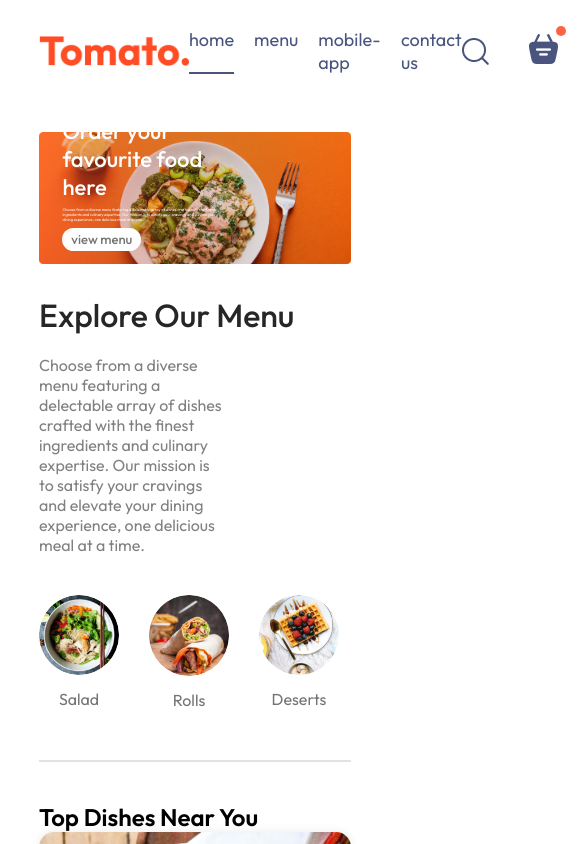
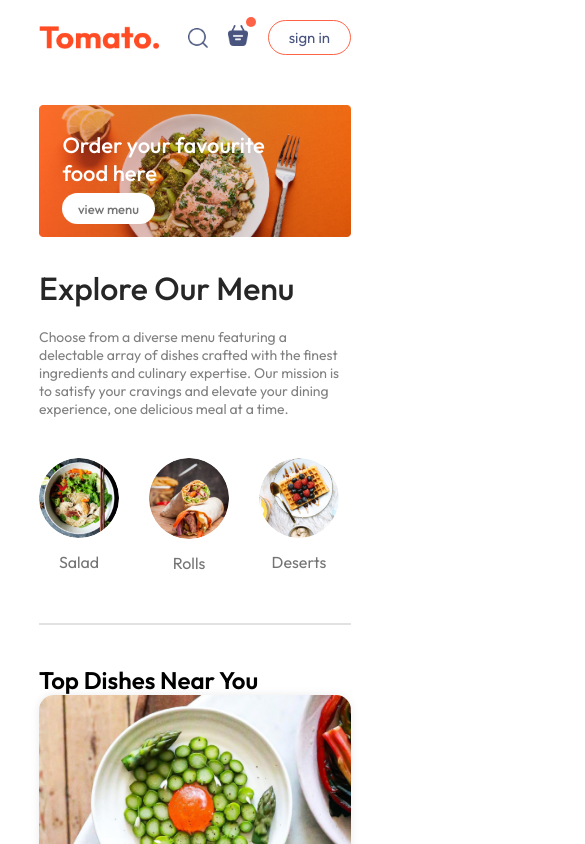
Before and after one commit to njirenjeri/food-del, a React (Vite) app in the folder frontend/: page / in a window 390 px wide. Shown: the top 844 px of the page, 585 px wide, since content can reach past the window. Built offline with nearby package versions, Linux system fonts and the light colour scheme.

Commit message:
responsiveness

```diff
--- /dev/null
+++ b/frontend/src/components/AppDownload/AppDownload.css
@@ -0,0 +1,25 @@
+.app-download{
+    margin: auto auto;
+    margin-top: 100px;
+    font-size: max(3vw, 20px);
+    text-align: center;
+    font-weight: 500;
+}
+
+.app-download-platforms{
+    display: flex;
+    justify-content: center;
+    gap: max(2vw, 10px);
+    margin-top: 40px;
+}
+
+.app-download-platforms img{
+    width: max(30vw, 120px);
+    max-width: 180px;
+    transition: 0.5s;
+    cursor: pointer;
+}
+
+.app-download-platforms img:hover{
+    transform: scale(1.05);
+}
--- /dev/null
+++ b/frontend/src/components/AppDownload/AppDownload.jsx
@@ -0,0 +1,17 @@
+import React from 'react'
+import './AppDownload.css'
+import {assets} from '../../assets/frontend_assets/assets'
+
+const AppDownload = () => {
+  return (
+    <div className='app-download' id='app-download'>
+      <p>For Better Experience Download <br /> Tomato App</p>
+      <div className="app-download-platforms">
+        <img src={assets.play_store} alt="" />
+        <img src={assets.app_store} alt="" />
+      </div>
+    </div>
+  )
+}
+
+export default AppDownload
--- a/frontend/src/components/ExploreMenu/ExploreMenu.css
+++ b/frontend/src/components/ExploreMenu/ExploreMenu.css
@@ -54,3 +54,10 @@
     border: 4px solid tomato;
     padding: 2px;
 }
+
+@media (max-width: 1050px) {
+    .explore-menu-text{
+        max-width: 100%;
+        font-size: 14px;
+    }
+}
--- a/frontend/src/components/Footer/Footer.css
+++ b/frontend/src/components/Footer/Footer.css
@@ -47,3 +47,14 @@
     background-color: grey;
     border: none;
 }
+
+@media (max-width: 750px) {
+    .footer-content{
+        display: flex;
+        flex-direction: column;
+        gap: 35px;
+    }
+    .footer-copyright{
+        text-align: center;
+    }
+}
--- a/frontend/src/components/Header/Header.css
+++ b/frontend/src/components/Header/Header.css
@@ -38,3 +38,23 @@
     background-color: white;
     border-radius: 50px;
 }
+
+
+
+@media (max-width: 1050px) {
+    .header-content{
+        max-width: 45%;
+    }
+}
+
+@media (max-width: 750px) {
+    .header-content{
+        max-width: 65%;
+    }
+    .header-content p{
+        display: none;
+    }
+    .header-content button{
+        padding: 2vw 4vw;
+    }
+}
--- a/frontend/src/components/Navbar/NavBar.css
+++ b/frontend/src/components/Navbar/NavBar.css
@@ -60,3 +60,50 @@
     top: -8px;
     right: -8px;
 }
+
+
+@media (max-width: 1050px) {
+    .navbar .logo{
+        width: 140px;
+    }
+    .navbar-menu{
+        gap: 20px;
+        font-size: 17px;
+    }
+    .navbar-right{
+        gap: 30px;
+    }
+    .navbar-right img{
+        width: 22px;
+    }
+    .navbar-right button{
+        padding: 8px 25px;
+    }
+}
+
+@media (max-width: 900px) {
+    .navbar .logo{
+        width: 120px;
+    }
+    .navbar-menu{
+        gap: 15px;
+        font-size: 16px;
+    }
+    .navbar-right{
+        gap: 20px;
+    }
+    .navbar-right img{
+        width: 20px;
+    }
+    .navbar-right button{
+        padding: 7px 20px;
+        font-size: 15px;
+    }
+}
+
+@media (max-width: 750px) {
+    .navbar-menu{
+        display: none;
+    }
+
+}
--- a/frontend/src/pages/Home/Home.jsx
+++ b/frontend/src/pages/Home/Home.jsx
@@ -3,6 +3,7 @@
 import Header from '../../components/Header/Header'
 import ExploreMenu from '../../components/ExploreMenu/ExploreMenu'
 import FoodDisplay from '../../components/FoodDisplay/FoodDisplay'
+import AppDownload from '../../components/AppDownload/AppDownload'
 
 const Home = () => {
 
@@ -13,6 +14,7 @@
         <Header/>
         <ExploreMenu category={category} setCategory={setCategory} />
         <FoodDisplay category={category}/>
+        <AppDownload/>
     </div>
   )
 }
```
